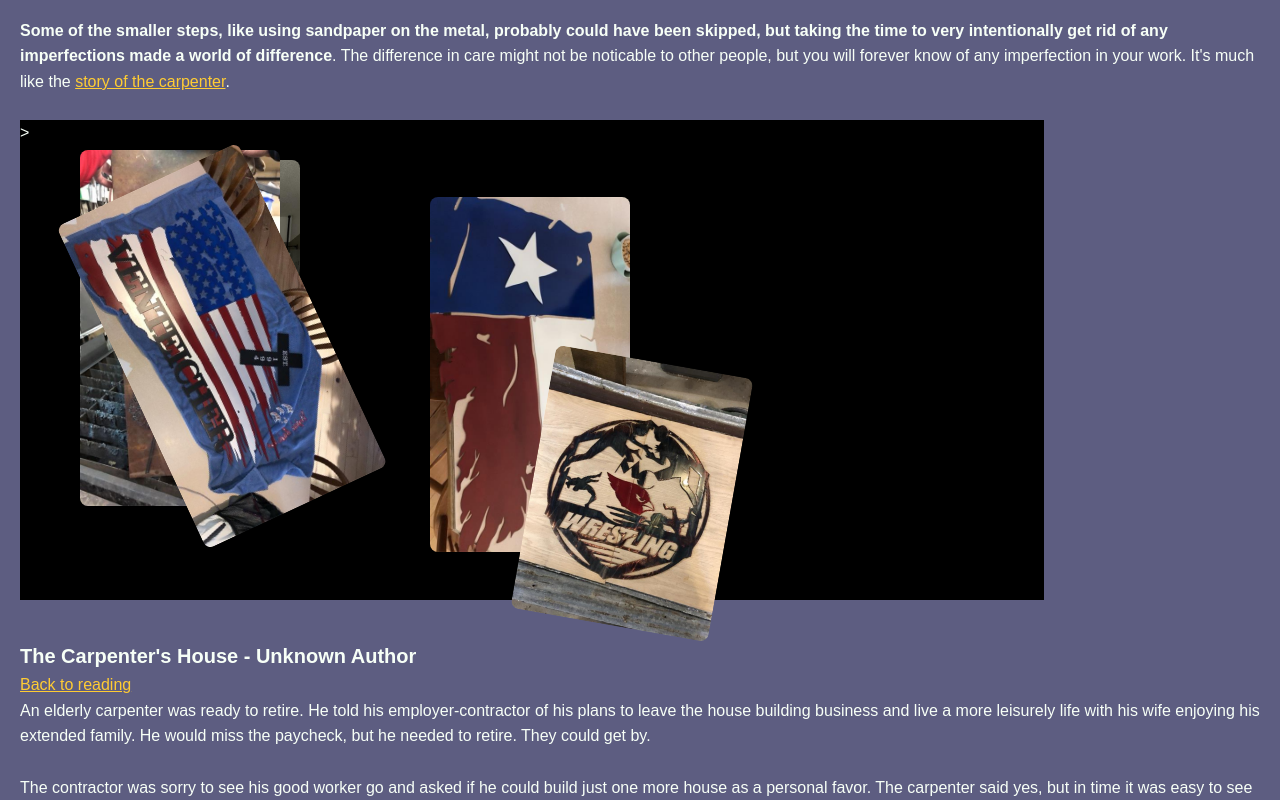
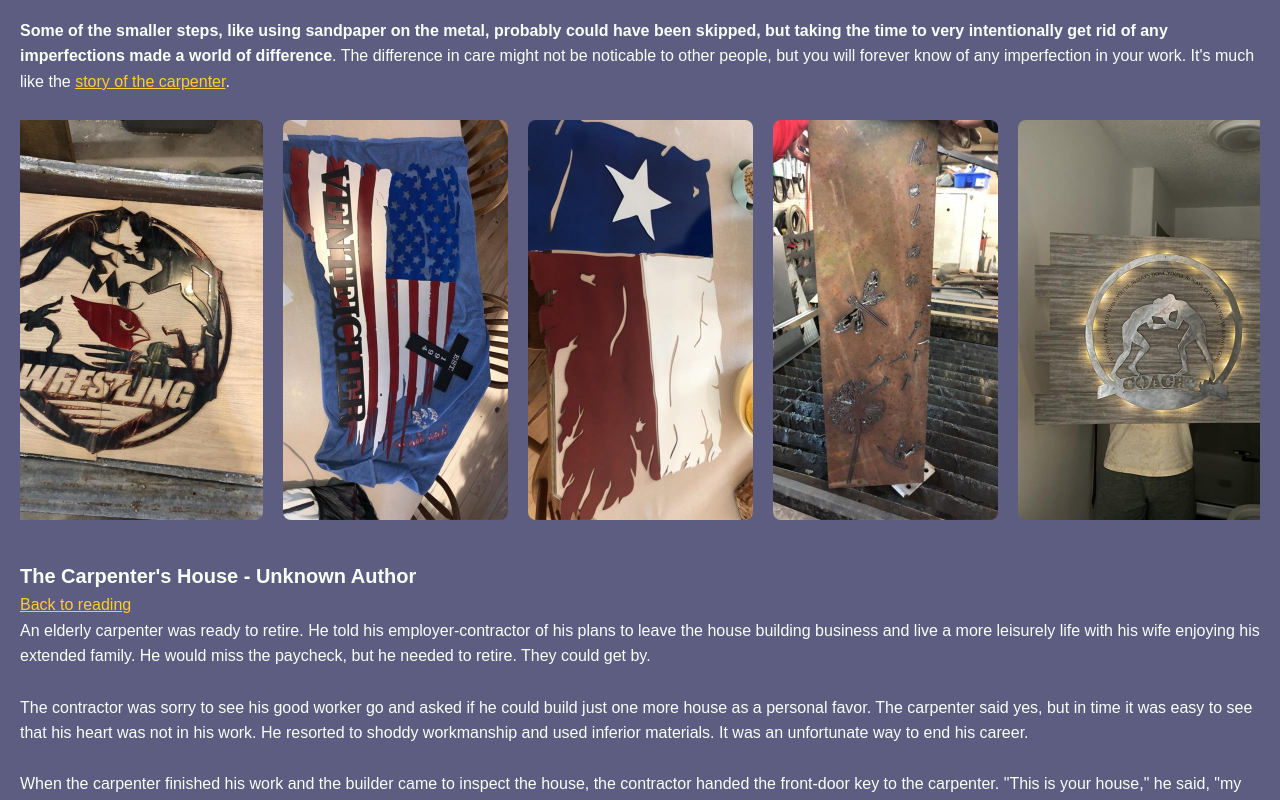
Before and after one commit to AbeMichel/AbeMichel.github.io, a plain HTML site: page Projects/MetalSigns.html in a window 1280 px wide. Shown: the part 840-1640 px from the top of the page. Drawn offline with Linux system fonts and the light colour scheme.

Commit message:
Fixed display of images in metal sign page, added a project picture to MQTT script gen, and made overflow-x auto for project photos

```diff
--- a/Projects/MetalSigns.html
+++ b/Projects/MetalSigns.html
@@ -9,7 +9,6 @@
     <link rel="stylesheet" href="../StyleSheets/main.css">
     <link rel="stylesheet" href="../StyleSheets/project.css">
     <link rel="stylesheet" href="../StyleSheets/navbar.css">
-    <link rel="stylesheet" href="../StyleSheets/masonrygallery.css">
 </head>
 <body>
     <nav class="navbar">
@@ -75,19 +74,23 @@
                 <b class="lesson" id="l0">Some of the smaller steps, like using sandpaper on the metal, probably could have been skipped, but taking the time to very intentionally get rid of any imperfections made
                 a world of difference</b>. The difference in care might not be noticable to other people, but you will forever know of any imperfection in your work.
                 It's much like the <a href="#carpenter-story" id="carpenter-ref">story of the carpenter</a>.
-
-
-
-
                 <br/>
                 <br/>
-                <div class="image-pile">
-                    <div>
+                <div class="img-group">
+                    <div class="img-and-desc">
                         <img class="p0" src="../Assets/CustomSigns/Maquoketa_Wrestling_Sign.jpg" alt=""/>
+                    </div>
+                    <div class="img-and-desc">
                         <img class="p1 horizontal" src="../Assets/CustomSigns/Venteicher_Sign.jpg" alt=""/>
+                    </div>
+                    <div class="img-and-desc">
                         <img class="p2 horizontal" src="../Assets/CustomSigns/Texas_Flag_Sign.jpg" alt=""/>
+                    </div>
+                    <div class="img-and-desc">
                         <img class="p3" src="../Assets/CustomSigns/Dragonfly_Sign.jpg" alt=""/>
-                        <img class="p4" src="../Assets/CustomSigns/CoachT_Sign.jpg" alt=""/>>
+                    </div>
+                    <div class="img-and-desc">
+                        <img class="p4" src="../Assets/CustomSigns/CoachT_Sign.jpg" alt=""/>
                     </div>
                 </div>
             </p>
@@ -119,7 +122,6 @@
     <!-- Scripts -->
     <script src="../Scripts/navbarMenuToggle.js"></script>
     <script src="../Scripts/projecthighlight.js"></script>
-    <script src="../Scripts/imagecarousel.js"></script>
     <!-------------->
 </body>
 </html>
--- a/Scripts/imagecarousel.js
+++ /dev/null
@@ -1,7 +0,0 @@
-document.addEventListener('DOMContentLoaded', function(){
-    // create a list of all images in the carousel
-    // select 1 as the front image
-    // when prev or next is clicked move the current index
-    // have the other images rotate positions
-    // update z-indexes
-});
--- a/StyleSheets/masonrygallery.css
+++ /dev/null
@@ -1,57 +0,0 @@
-.image-pile {
-    position: relative;
-    width: 80vw; /* Adjust the width of the container as needed */
-    height: 60vh; /* Adjust based on image size */
-    background-color: black;
-}
-
-.image-pile img {
-    position: absolute; /* Position images relative to the parent container */
-    width: 100%; /* Images fill the container */
-    max-width: 200px; /* Set max width for the images */
-    border-radius: 8px; /* Optional: Add rounded corners */
-    transition: transform 0.3s ease; /* Smooth hover effect */
-}
-
-/* .image-pile img.horizontal{
-    transform: rotate(-90deg);
-} */
-
-  /* Apply different offsets for each image to create overlap */
-.image-pile img:nth-child(1) {
-    top: 50%;
-    left: 50%;
-    rotate: 10deg;
-    z-index: 5;
-}
-
-.image-pile img:nth-child(2) {
-    top: 10%;
-    left: 10%;
-    rotate: -25deg;
-    z-index: 4;
-}
-
-.image-pile img:nth-child(3) {
-    bottom: 10%;
-    left: 40%;
-    z-index: 3;
-}
-
-.image-pile img:nth-child(4) {
-    top: 30px;
-    left: 60px;
-    z-index: 2;
-}
-
-.image-pile img:nth-child(5) {
-    top: 40px;
-    left: 80px;
-    z-index: 1;
-}
-
-  /* Optional hover effect to bring images forward */
-.image-pile img:hover {
-    transform: scale(1.1); /* Slightly enlarge the hovered image */
-    z-index: 10; /* Bring the hovered image to the front */
-}
--- a/StyleSheets/project.css
+++ b/StyleSheets/project.css
@@ -28,6 +28,7 @@ ol li{
     display: flex;
     align-items: center;
     justify-content: center;
+    overflow-x: auto;
 }
 
 .img-and-desc {
```
Also changed, not shown: projects.html (+1 -1 lines), Assets/MQTTScriptGen/TitleCard.png (added), Assets/MQTTScriptGen/TitleCard1.png (added).
